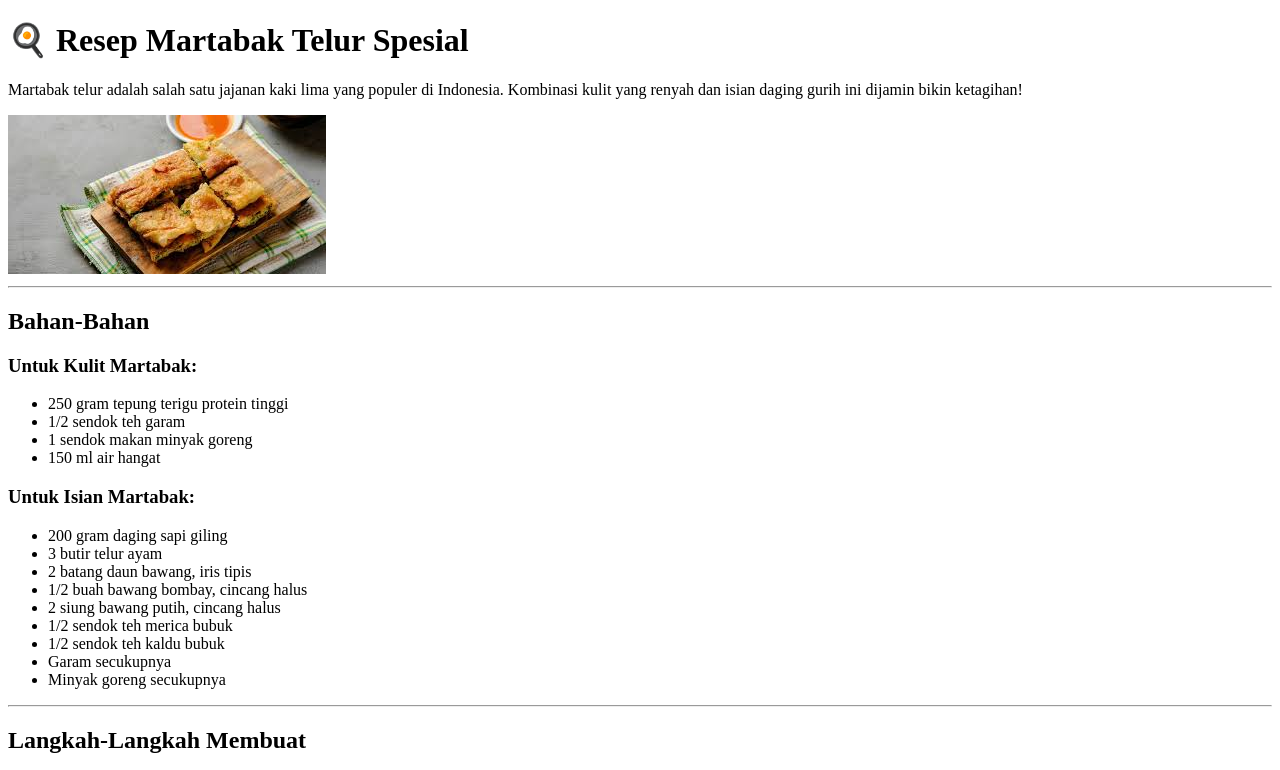
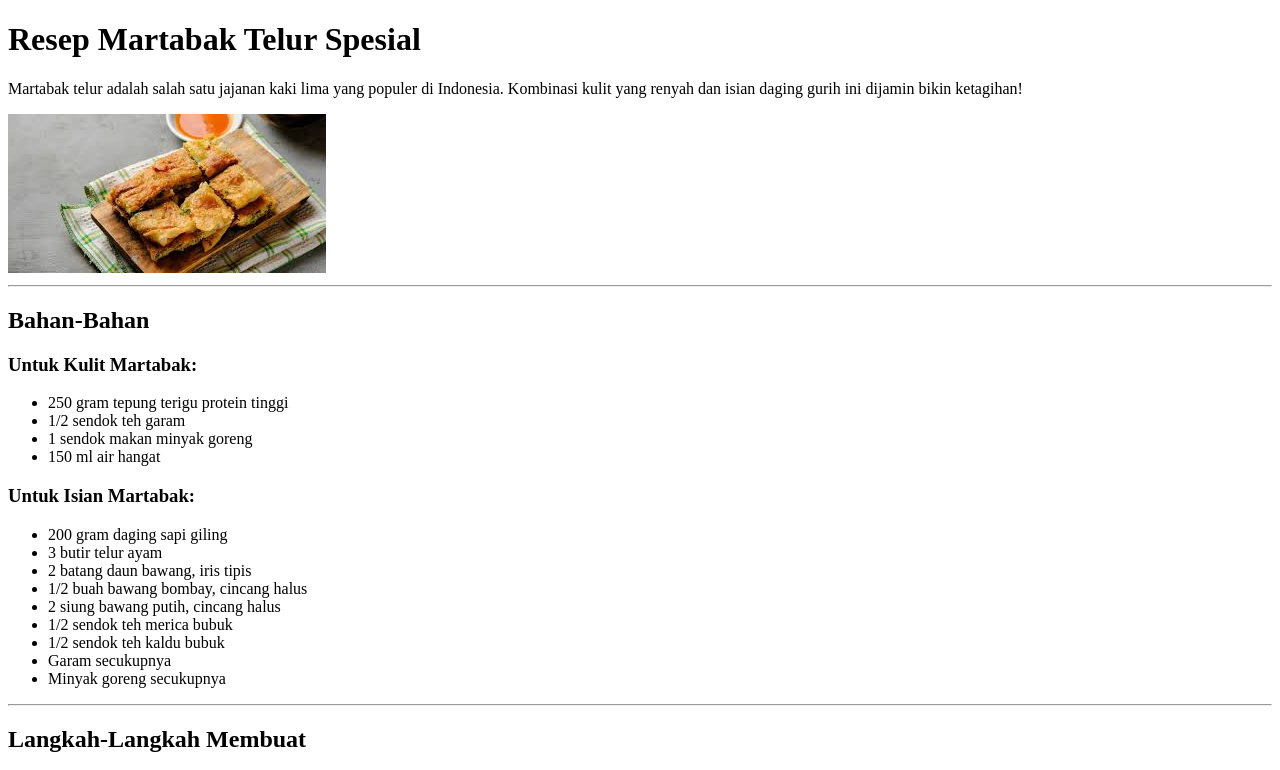
Before and after one commit to arrayyansyamsudin-code/belajarhtml-8B, a plain HTML site: page index.html in a window 1280 px wide. Shown: the top 770 px of the page. Drawn offline with Linux system fonts and the light colour scheme.

Commit message:
proses pembuatan index

```diff
--- a/index.html
+++ b/index.html
@@ -8,7 +8,7 @@
 <body>
 
     <header>
-        <h1>🍳 Resep Martabak Telur Spesial</h1>
+        <h1>Resep Martabak Telur Spesial</h1>
         <p>Martabak telur adalah salah satu jajanan kaki lima yang populer di Indonesia. Kombinasi kulit yang renyah dan isian daging gurih ini dijamin bikin ketagihan!</p>
         <img src="martabak telor.JPEG" alt="Martabak Telur">
     </header>
```
